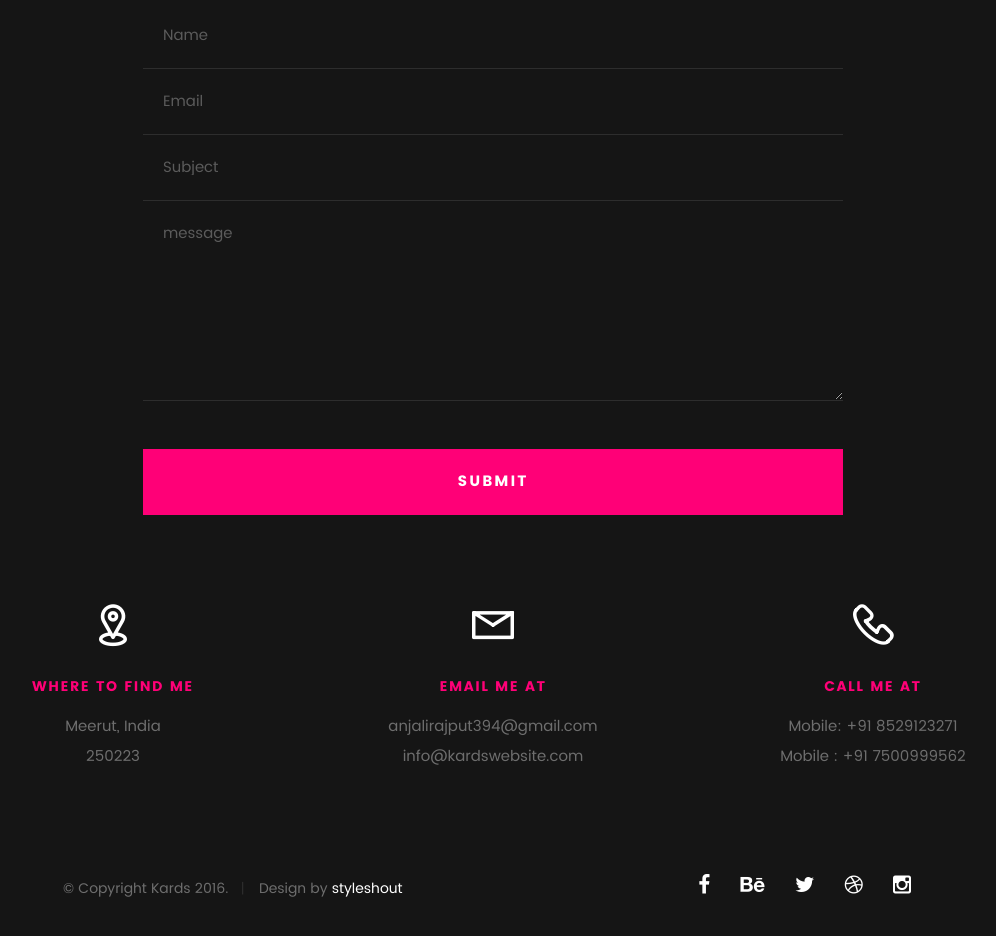
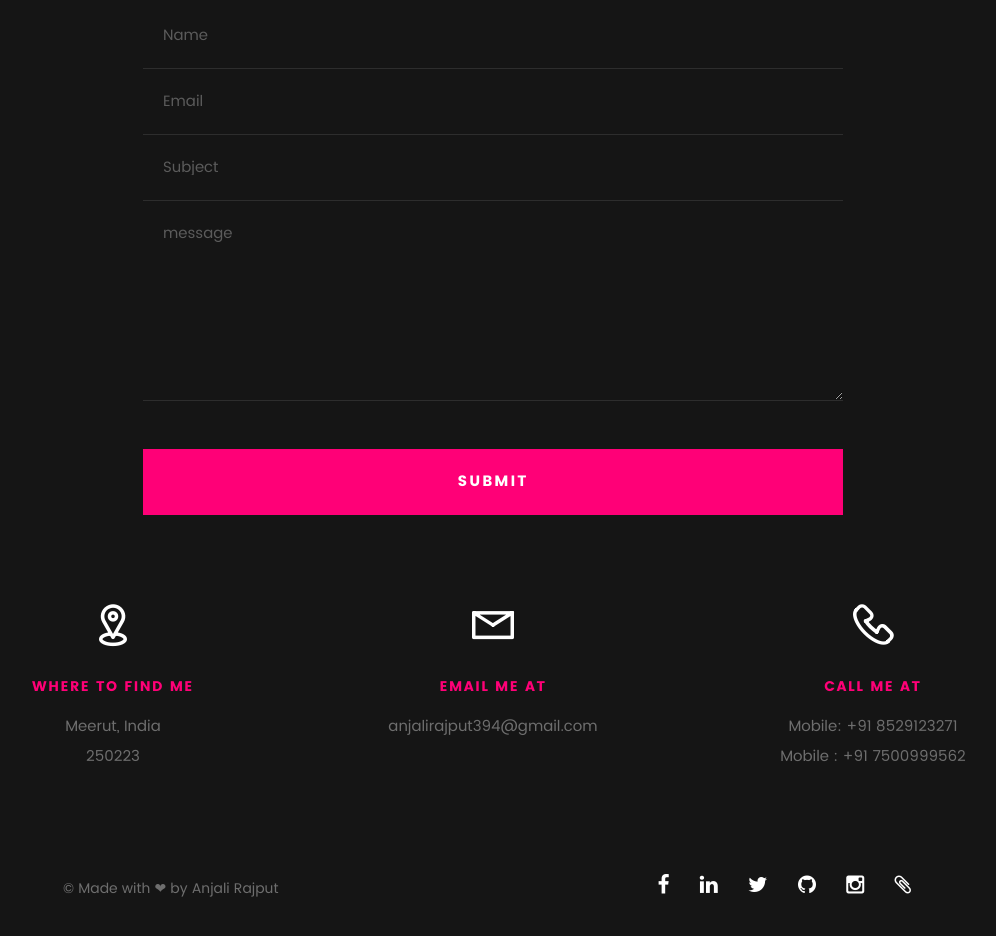
Before and after one commit to Anjali394/Anjali394.github.io, a plain HTML site: page index.html in a window 1280 px wide. Shown: the part 8245-9181 px from the top of the page, without its empty margins (147-1143 px from the left). Drawn offline with Linux system fonts and the light colour scheme; files whose address does not match are found by name.

```diff
--- a/index.html
+++ b/index.html
@@ -54,7 +54,7 @@
                         <li><a class="smoothscroll" href="#about" title="">About</a></li>
                         <li><a class="smoothscroll" href="#resume" title="">Resume</a></li>
                         <li><a class="smoothscroll" href="#portfolio" title="">Portfolio</a></li>
-                        <li><a class="smoothscroll" href="#services" title="">Services</a></li>
+                        <li><a class="smoothscroll" href="#services" title="">Blogs</a></li>
                         <li><a class="smoothscroll" href="#contact" title="">Contact</a></li>
                     </ul>
                 </nav>
@@ -818,7 +818,7 @@
 
                 <p>
                     anjalirajput394@gmail.com<br>
-                    info@kardswebsite.com
+
                 </p>
 
             </div>
@@ -852,18 +852,19 @@
 
                 <ul class="footer-social">
                     <li><a href="#"><i class="fa fa-facebook"></i></a></li>
-                    <li><a href="#"><i class="fa fa-behance"></i></a></li>
+                    <li><a href="#"><i class="fa fa-linkedin"></i></a></li>
                     <li><a href="#"><i class="fa fa-twitter"></i></a></li>
-                    <li><a href="#"><i class="fa fa-dribbble"></i></a></li>
+                    <li><a href="#"><i class="fa fa-github"></i></a></li>
                     <li><a href="#"><i class="fa fa-instagram"></i></a></li>
+                    <li><a href="#"><i class="fa fa-paperclip"></i></a></li>
                 </ul>
 
             </div>
 
             <div class="col-six tab-full">
                 <div class="copyright">
-                    <span>© Copyright Kards 2016.</span>
-                    <span>Design by <a href="http://www.styleshout.com/">styleshout</a></span>
+                    <span>© Made with ❤ by Anjali Rajput</span>
+
                 </div>
             </div>
 
```
